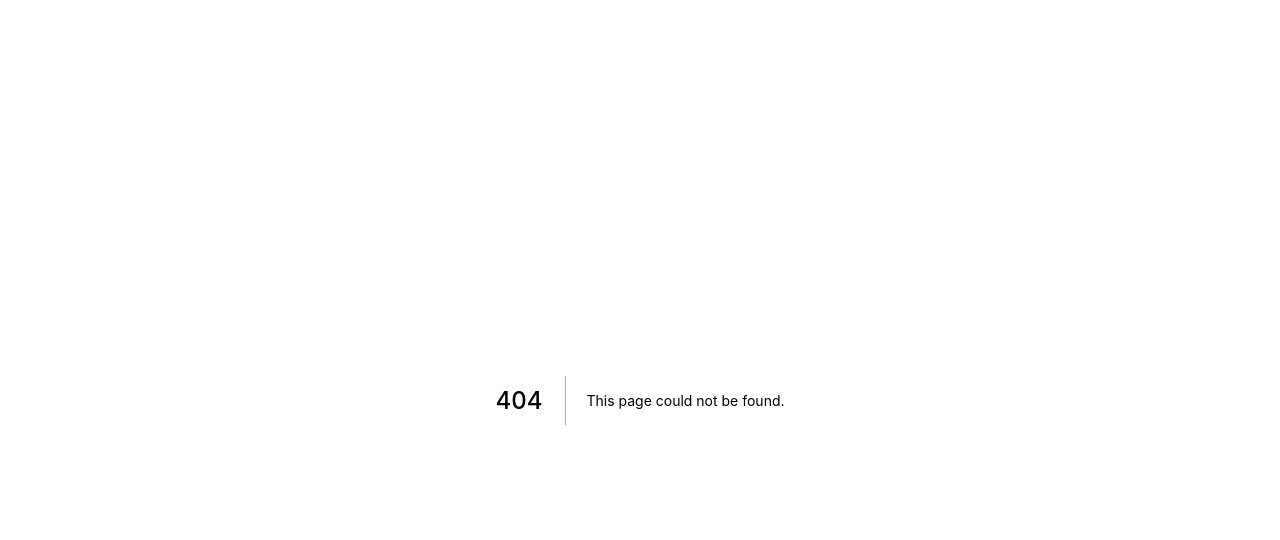
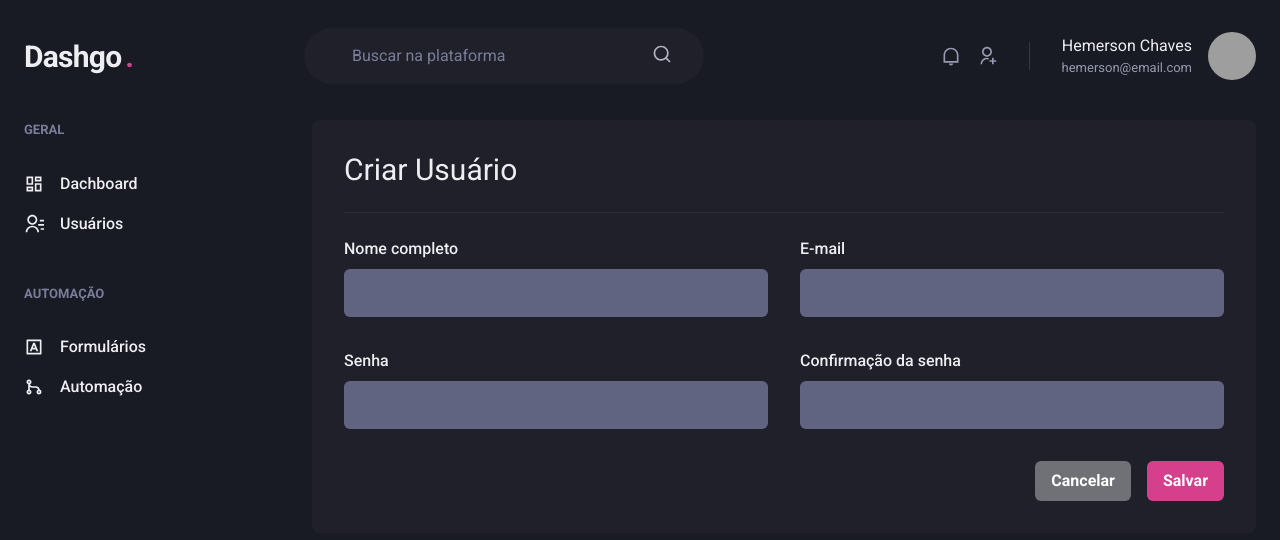
Before and after one commit to HemersonChaves/Construindo-interfaces-do-futuro, a Next.js app: page /users/create in a window 1280 px wide. Before the commit this address had no page. Shown: the top 540 px of the page. Built offline with nearby package versions, Linux system fonts and the light colour scheme; grey boxes are pictures that could not be loaded.

Commit message:
feat(usuario): Página: Form de usuário

```diff
--- /dev/null
+++ b/src/pages/users/create.tsx
@@ -0,0 +1,36 @@
+import { Box, Button, Divider, Flex, Heading, HStack, SimpleGrid, VStack } from "@chakra-ui/react";
+import { Input } from "../../components/Form/Input";
+
+import { Header } from "../../components/Header";
+import { Sidebar } from "../../components/Siderbar";
+
+export default function CreateUser() {
+    return (
+        <Box>
+            <Header />
+            <Flex w='100%' my='6' maxWidth={1480} mx='auto' px='6'>
+                <Sidebar />
+                <Box flex='1' borderRadius={8} bg='gray.800' p='8'>
+                    <Heading size='lg' fontWeight='normal'>Criar Usuário</Heading>
+                    <Divider my='6' borderColor='gray.700' />
+                    <VStack spacing='8'>
+                        <SimpleGrid minChildWidth='240px' spacing='8' w='100%'>
+                            <Input name='name' label='Nome completo' />
+                            <Input name='email' type='email' label='E-mail' />
+                        </SimpleGrid>
+                        <SimpleGrid minChildWidth='240px' spacing='8' w='100%'>
+                            <Input name='password' type='password' label='Senha' />
+                            <Input name='password_confirmation' type='password' label='Confirmação da senha' />
+                        </SimpleGrid>
+                    </VStack>
+                    <Flex mt='8' justify='flex-end'>
+                        <HStack spacing='4'>
+                            <Button colorScheme='whiteAlpha'>Cancelar</Button>
+                            <Button colorScheme='pink'>Salvar</Button>
+                        </HStack>
+                    </Flex>
+                </Box>
+            </Flex>
+        </Box>
+    )
+}
```
